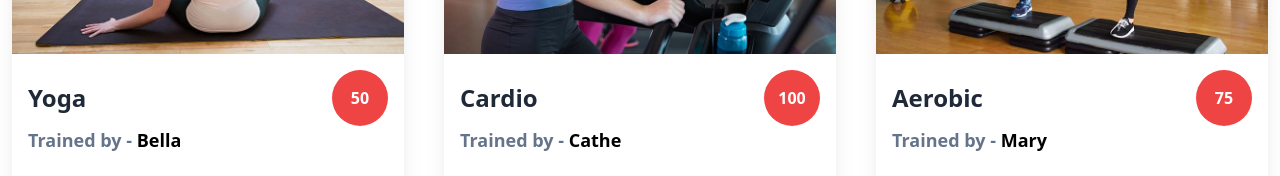
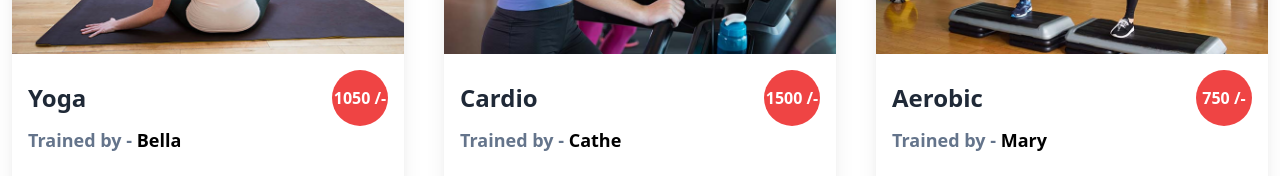
Before and after one commit to CODEX-WoU/NewLeague, a React (Vite) app in the folder client/: page / in a window 1280 px wide. Shown: the part 454-630 px from the top of the page. Built offline with nearby package versions, Linux system fonts and the light colour scheme.

Commit message:
Modified: Renamed event components aptly

```diff
--- a/client/src/components/EventCardTemplate.tsx
+++ /dev/null
@@ -1,36 +0,0 @@
-import React from 'react';
-
-interface EventCardProps {
-  eventName: string;
-  trainedBy: string;
-  info: string;
-  price: number;
-  image: string;
-}
-
-const EventCard: React.FC<EventCardProps> = ({ eventName, trainedBy, info, price, image }) => {
-  return (
-      <div className="relative rounded-md shadow-xl p-6 m-3 pt-1 pl-0 pr-0 pb-4 bg-white">
-        <img
-          src={image}
-          className="w-full h-48 md:h-60 lg:h-72 object-cover rounded-t-lg"
-          alt={eventName}
-        />
-
-        {/* Flexbox applied to the event name and price */}
-        <div className="flex items-center justify-between mt-4 px-4">
-          <h3 className="text-2xl font-bold font-sans">{eventName}</h3>
-          <span className="bg-red-500 text-white font-bold flex items-center justify-center w-14 h-14 rounded-full">
-            {price}
-          </span>
-        </div>
-
-        <p className="text-slate-500 text-lg text-left pl-4 font-bold mb-4">
-          Trained by - <span className="text-black font-sans font-semibold">{trainedBy}</span>
-        </p>
-        <p className="text-slate-500 content-center text-lg p-3">{info}</p>
-      </div>
-  );
-};
-
-export default EventCard;
--- /dev/null
+++ b/client/src/components/TrainingClassCard.tsx
@@ -0,0 +1,43 @@
+import React from "react";
+
+interface EventCardProps {
+  eventName: string;
+  trainedBy: string;
+  info: string;
+  price: number;
+  image: string;
+}
+
+const EventCard: React.FC<EventCardProps> = ({
+  eventName,
+  trainedBy,
+  info,
+  price,
+  image,
+}) => {
+  return (
+    <div className="relative rounded-md shadow-xl p-6 m-3 pt-1 pl-0 pr-0 pb-4 bg-white">
+      <img
+        src={image}
+        className="w-full h-48 md:h-60 lg:h-72 object-cover rounded-t-lg"
+        alt={eventName}
+      />
+
+      {/* Flexbox applied to the event name and price */}
+      <div className="flex items-center justify-between mt-4 px-4">
+        <h3 className="text-2xl font-bold font-sans">{eventName}</h3>
+        <span className="bg-red-500 text-white font-bold flex items-center justify-center w-14 h-14 rounded-full">
+          {price} /-
+        </span>
+      </div>
+
+      <p className="text-slate-500 text-lg text-left pl-4 font-bold mb-4">
+        Trained by -{" "}
+        <span className="text-black font-sans font-semibold">{trainedBy}</span>
+      </p>
+      <p className="text-slate-500 content-center text-lg p-3">{info}</p>
+    </div>
+  );
+};
+
+export default EventCard;
--- /dev/null
+++ b/client/src/pages/homepage/Carousel.tsx
@@ -0,0 +1,9 @@
+import { FC } from "react";
+import "slick-carousel/slick/slick.css";
+import "slick-carousel/slick/slick-theme.css";
+
+const HomePageCarousel: FC = () => {
+  return <></>;
+};
+
+export default HomePageCarousel;
--- a/client/src/pages/homepage/EventSection.tsx
+++ /dev/null
@@ -1,21 +0,0 @@
-import EventCard from '../../components/EventCardTemplate'
-import yogaImage from '../../assets/EventSectionImages/yoga.jpg'
-import aerobicImage from '../../assets/EventSectionImages/aerobic.jpg'
-import cardioImage from '../../assets/EventSectionImages/cardio.jpg'
-
-const App: React.FC = () => {
-
-  return (
-    <>
-        <h2 className='text-lg text-gray-500 font-sans font-semibold text-center'>Woxen Sports Academy</h2>
-        <h2 className="text-4xl font-bold font-sans text-center mb-6">Our Training Classes</h2>
-        <div className="flex flex-col md:flex-row justify-between gap-4">
-            <EventCard eventName="Yoga" trainedBy="Bella" info="Lorem ipsum dolor sit amet, consectetur adipiscing elit." price={50} image={yogaImage} />
-            <EventCard eventName="Cardio" trainedBy="Cathe" info="Lorem ipsum dolor sit amet, consectetur adipiscing elit." price={100} image={aerobicImage} />
-            <EventCard eventName="Aerobic" trainedBy="Mary" info="Lorem ipsum dolor sit amet, consectetur adipiscing elit." price={75} image={cardioImage} />
-        </div>
-    </>
-  );
-};
-
-export default App;
--- a/client/src/pages/homepage/Events.tsx
+++ /dev/null
@@ -1,9 +0,0 @@
-const Events = () => {
-  return (
-    <div>
-      <div className="bg-[#f9f9f9]"></div>
-    </div>
-  );
-};
-
-export default Events;
--- /dev/null
+++ b/client/src/pages/homepage/TrainingClasses.tsx
@@ -0,0 +1,42 @@
+import TrainingClassCard from "../../components/TrainingClassCard";
+import yogaImage from "../../assets/EventSectionImages/yoga.jpg";
+import aerobicImage from "../../assets/EventSectionImages/aerobic.jpg";
+import cardioImage from "../../assets/EventSectionImages/cardio.jpg";
+
+const App: React.FC = () => {
+  return (
+    <>
+      <h2 className="text-lg text-gray-500 font-sans font-semibold text-center">
+        Woxen Sports Academy
+      </h2>
+      <h2 className="text-4xl font-bold font-sans text-center mb-6">
+        Our Training Classes
+      </h2>
+      <div className="flex flex-col md:flex-row justify-between gap-4">
+        <TrainingClassCard
+          eventName="Yoga"
+          trainedBy="Bella"
+          info="Lorem ipsum dolor sit amet, consectetur adipiscing elit."
+          price={1050}
+          image={yogaImage}
+        />
+        <TrainingClassCard
+          eventName="Cardio"
+          trainedBy="Cathe"
+          info="Lorem ipsum dolor sit amet, consectetur adipiscing elit."
+          price={1500}
+          image={aerobicImage}
+        />
+        <TrainingClassCard
+          eventName="Aerobic"
+          trainedBy="Mary"
+          info="Lorem ipsum dolor sit amet, consectetur adipiscing elit."
+          price={750}
+          image={cardioImage}
+        />
+      </div>
+    </>
+  );
+};
+
+export default App;
--- a/client/src/pages/homepage/index.tsx
+++ b/client/src/pages/homepage/index.tsx
@@ -1,8 +1,15 @@
-import EventSection from "./EventSection";
+import TrainingClasses from "./TrainingClasses";
+import Carousel from "./Carousel";
+
 export const HomePage = () => {
   return (
     <div>
-      <EventSection />
+      <section>
+        <Carousel></Carousel>
+      </section>
+      <section>
+        <TrainingClasses />
+      </section>
     </div>
   );
 };
```
